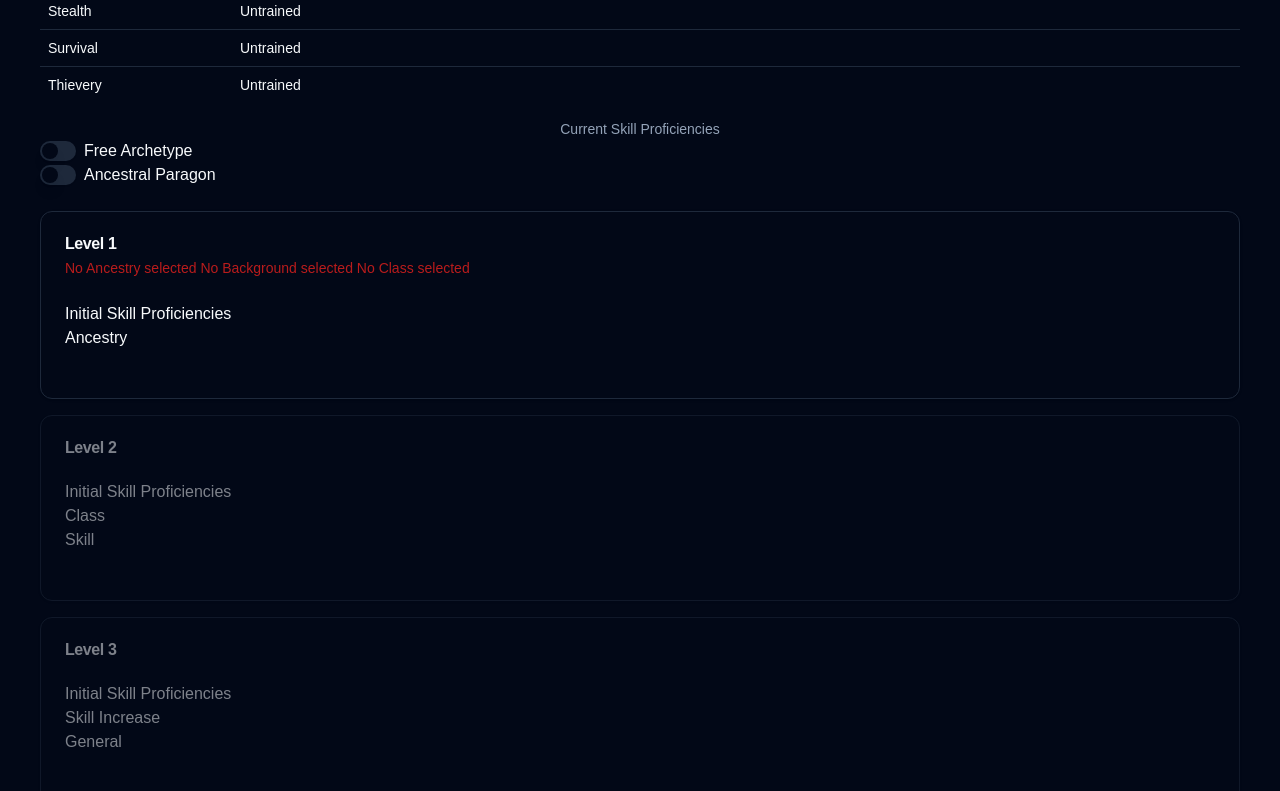
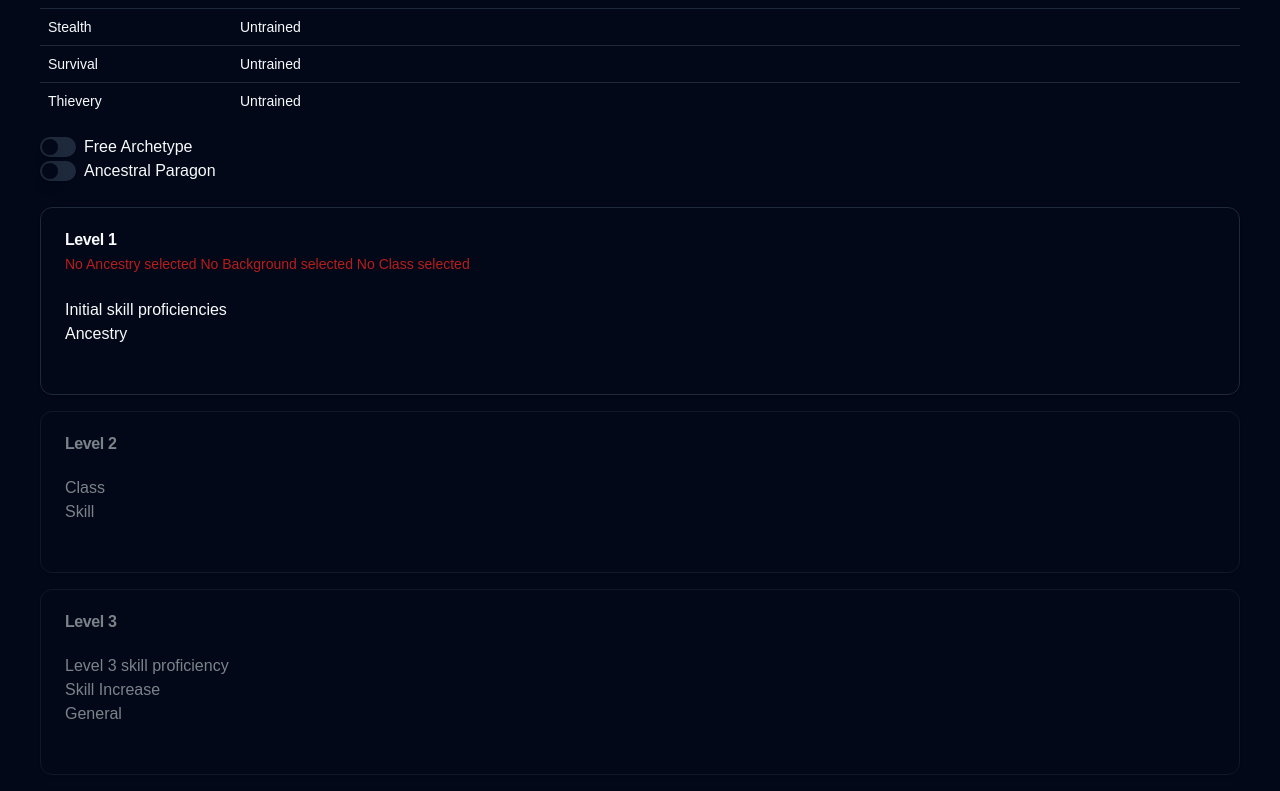
Before and after one commit to Jason-1/pathfinder-character-builder, a Next.js app: page / in a window 1280 px wide. Shown: the part 1169-1960 px from the top of the page. Built offline with nearby package versions, Linux system fonts and the light colour scheme.

Commit message:
Only allow proficiency boosts at correct level

```diff
--- a/components/LevelFeatures.tsx
+++ b/components/LevelFeatures.tsx
@@ -149,7 +149,9 @@ const LevelFeatures: React.FC<LevelFeaturesProps> = ({
     );
   }
 
-  //Get Initial Proficiencies working
+  //show skill increases only at applicable levels
+  //pass in the correct number of available boosts
+  //restrict boosts only to allowed ones where applicable
 
   return (
     <div className="mt-6">
@@ -184,14 +186,28 @@ const LevelFeatures: React.FC<LevelFeaturesProps> = ({
           </CardHeader>
 
           <CardContent>
+            {level === 1 && (
               <SkillIncreases
                 currentLevel={level}
                 selectedBackground={selectedBackground}
                 selectedClass={selectedClass}
-              availableBoosts={2}
+                availableBoosts={3}
                 selectedSkills={selectedSkills}
                 setSelectedSkills={setSelectedSkills}
+                increaseHeaderText="Initial skill proficiencies"
               />
+            )}
+            {skillIncreaseLevels.includes(level) && (
+              <SkillIncreases
+                currentLevel={level}
+                selectedBackground={selectedBackground}
+                selectedClass={selectedClass}
+                availableBoosts={1}
+                selectedSkills={selectedSkills}
+                setSelectedSkills={setSelectedSkills}
+                increaseHeaderText={`Level ${level} skill proficiency`}
+              />
+            )}
 
             {Feats.find((feat) => feat.level === level)?.feats?.map((feat) =>
               feat.type === "Martial" &&
--- a/components/SkillIncreases.tsx
+++ b/components/SkillIncreases.tsx
@@ -21,6 +21,7 @@ interface SkillIncreaseProps {
   setSelectedSkills: React.Dispatch<
     React.SetStateAction<skillProficienciesType[]>
   >;
+  increaseHeaderText: string;
 }
 
 const SkillIncreases: React.FC<SkillIncreaseProps> = ({
@@ -30,6 +31,7 @@ const SkillIncreases: React.FC<SkillIncreaseProps> = ({
   availableBoosts,
   selectedSkills,
   setSelectedSkills,
+  increaseHeaderText,
 }) => {
   function findTrainingLevel(numericalTraining: number) {
     switch (numericalTraining) {
@@ -196,7 +198,7 @@ const SkillIncreases: React.FC<SkillIncreaseProps> = ({
   return (
     <>
       <Dialog>
-        <DialogTrigger>Initial Skill Proficiencies</DialogTrigger>
+        <DialogTrigger>{increaseHeaderText}</DialogTrigger>
         <DialogContent>
           <DialogHeader>
             <DialogTitle>Allocate Skill Proficiencies</DialogTitle>
--- a/components/SkillShowcase.tsx
+++ b/components/SkillShowcase.tsx
@@ -37,8 +37,7 @@ const SkillShowcase: React.FC<SkillShowcaseProps> = ({
   }
 
   return (
-    <Table>
-      <TableCaption>Current Skill Proficiencies</TableCaption>
+    <Table className="mt-4">
       <TableHeader>
         <TableRow>
           <TableHead className="w-48">Skill</TableHead>
@@ -47,7 +46,7 @@ const SkillShowcase: React.FC<SkillShowcaseProps> = ({
       </TableHeader>
       <TableBody>
         {selectedSkills.map((skill) => (
-          <TableRow>
+          <TableRow key={skill.skill}>
             <TableCell className="font-medium">{skill.skill}</TableCell>
             <TableCell>
               {findTrainingLevel(
--- a/components/VariantRules.tsx
+++ b/components/VariantRules.tsx
@@ -16,7 +16,7 @@ const VariantRules: React.FC<VariantRulesProps> = ({
   setAncestralParagon,
 }) => {
   return (
-    <div>
+    <div className="mt-4">
       <div className="flex items-center space-x-2">
         <Switch
           id="free-archetype"
```
Lines whose indentation alone changed are shown as unchanged.
